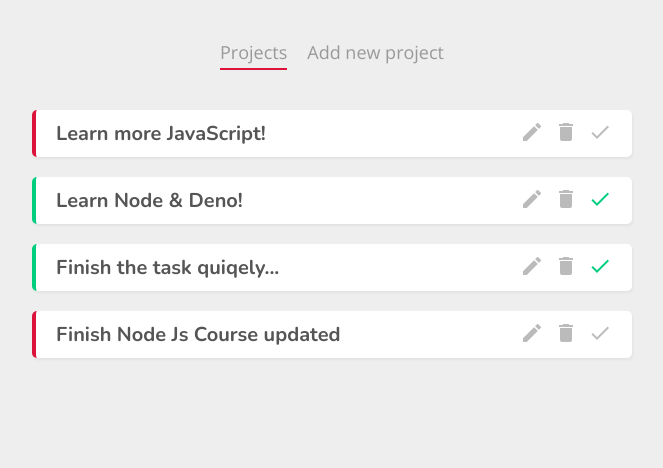
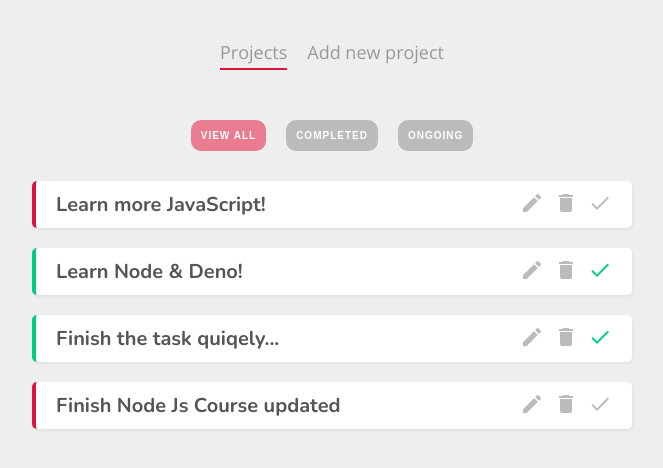
Before and after one commit to Mostakimul/vue-project-manager, a Vue app: page / in a window 1280 px wide. Shown: the top 468 px of the page, without its empty margins (308-971 px from the left). Built offline with nearby package versions, Linux system fonts and the light colour scheme; data requests are answered from the project's data file.

Commit message:
emiting filter and class

```diff
--- /dev/null
+++ b/src/components/FilterTask.vue
@@ -0,0 +1,61 @@
+<template>
+  <nav class="filter">
+    <button
+      :class="{ active: curFilter === 'all' }"
+      @click="updateFilter('all')"
+    >
+      View all
+    </button>
+    <button
+      :class="{ active: curFilter === 'completed' }"
+      @click="updateFilter('completed')"
+    >
+      Completed
+    </button>
+    <button
+      :class="{ active: curFilter === 'ongoing' }"
+      @click="updateFilter('ongoing')"
+    >
+      Ongoing
+    </button>
+  </nav>
+</template>
+
+<script>
+export default {
+  props: {
+    curFilter: {
+      type: String,
+    },
+  },
+  methods: {
+    updateFilter(filterBy) {
+      this.$emit('filterChange', filterBy);
+    },
+  },
+};
+</script>
+
+<style lang="scss" scoped>
+.filter {
+  text-align: center;
+  & button {
+    background: #bbbbbb;
+    border: 0;
+    border-radius: 1rem;
+    color: #fff;
+    font-size: 1rem;
+    text-transform: uppercase;
+    margin: 1rem;
+    padding: 1rem;
+    letter-spacing: 1px;
+    font-weight: bold;
+    cursor: pointer;
+
+    &.active {
+      background: #e97c91;
+      color: #fff;
+    }
+  }
+}
+</style>
--- a/src/views/Home.vue
+++ b/src/views/Home.vue
@@ -1,5 +1,6 @@
 <template>
   <section>
+    <FilterTask :curFilter="curFilter" @filterChange="curFilter = $event" />
     <div v-if="projects.length" class="projects">
       <div v-for="project in projects" :key="project.id">
         <SingleProject
@@ -14,15 +15,18 @@
 
 <script>
 import SingleProject from '../components/SingleProject.vue';
+import FilterTask from '../components/FilterTask.vue';
 
 export default {
   name: 'Home',
   components: {
     SingleProject,
+    FilterTask,
   },
   data() {
     return {
       projects: [],
+      curFilter: 'all',
     };
   },
   methods: {
```
